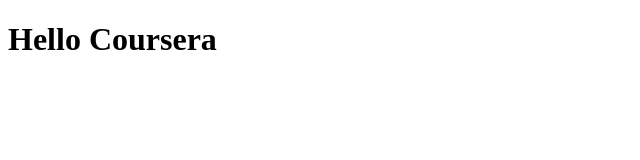
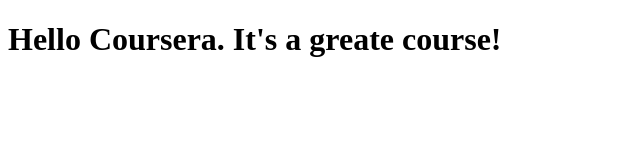
Before and after one commit to sirikit007/coursera-test, a plain HTML site: page site/index.html in a window 1280 px wide. Shown: the whole page, without its empty margins (0-640 px from the left). Drawn offline with Linux system fonts and the light colour scheme.

Commit message:
My first page.

```diff
--- a/site/index.html
+++ b/site/index.html
@@ -4,9 +4,9 @@
     <meta charset="UTF-8">
     <meta http-equiv="X-UA-Compatible" content="IE=edge">
     <meta name="viewport" content="width=device-width, initial-scale=1.0">
-    <title>Hello Coursera! It's a greate course!</title>
+    <title>Hello Coursera!</title>
 </head>
 <body>
-    <h1>Hello Coursera</h1>
+    <h1>Hello Coursera.  It's a greate course!</h1>
 </body>
 </html>
```
